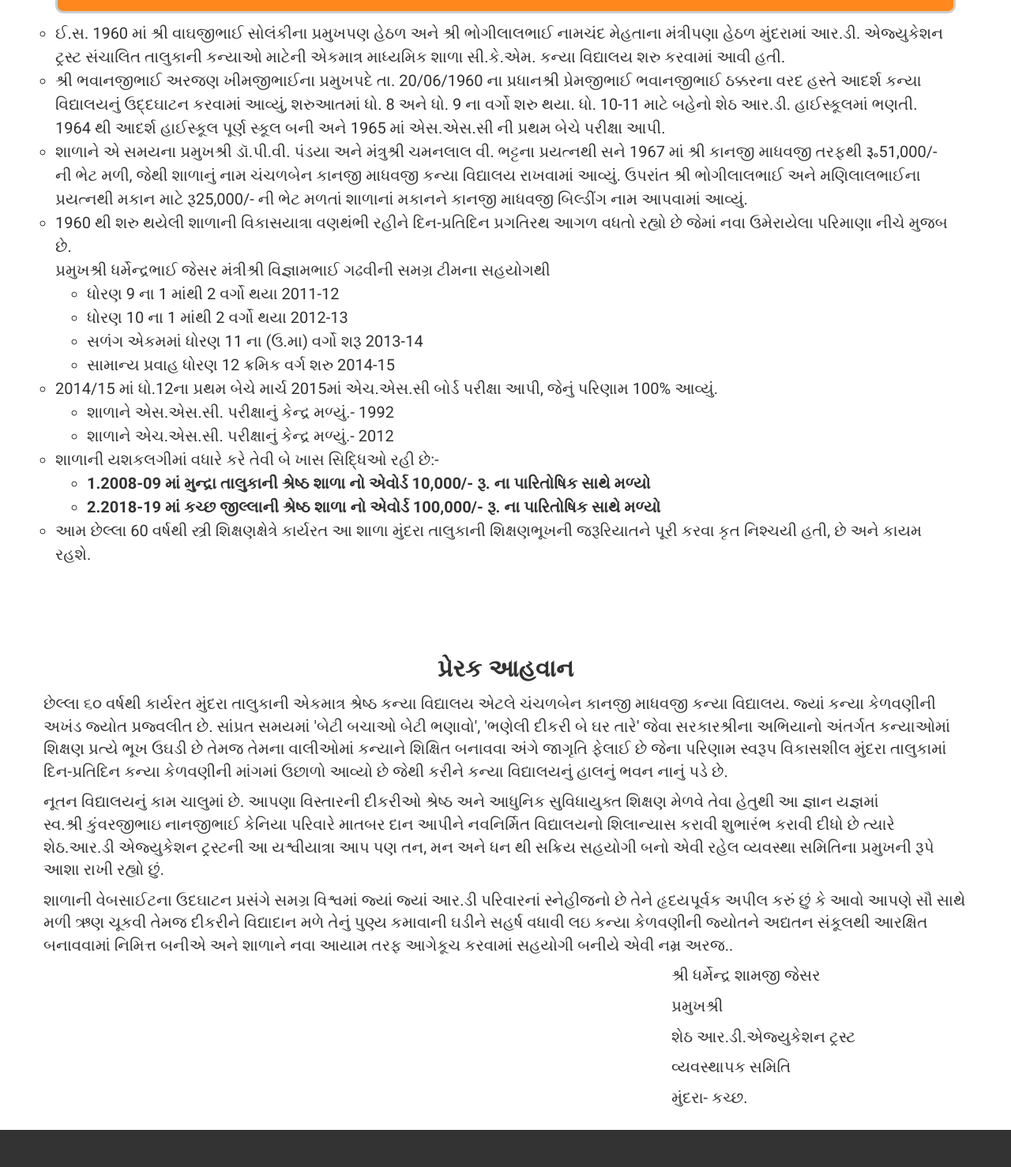
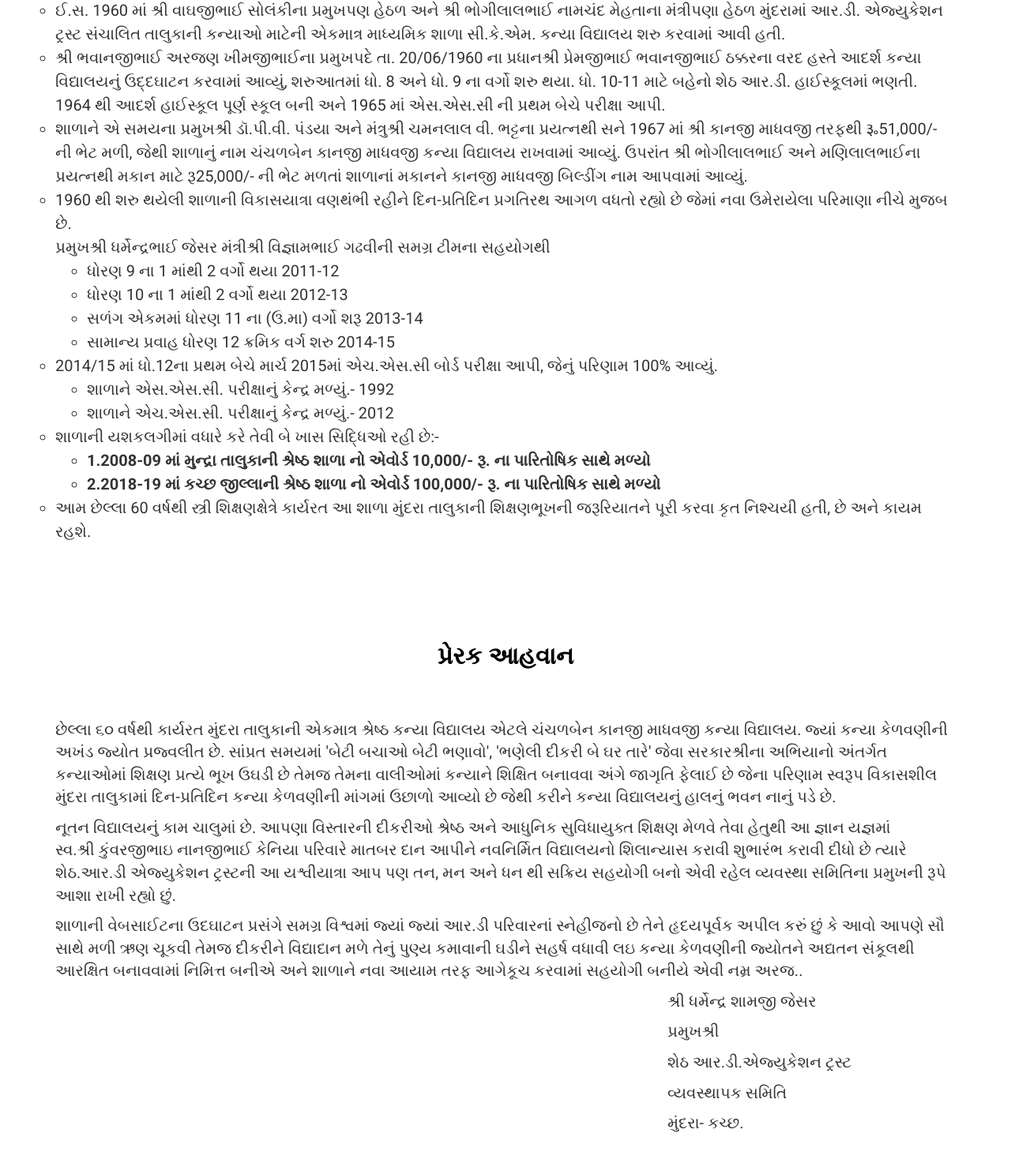
Before and after one commit to uttampatel007/ckm-mundra, a Django app: page /history/ in a window 1280 px wide. Shown: the part 1249-2727 px from the top of the page at 79% size. Run offline with Django 3.2, Linux system fonts and the light colour scheme; some libraries are stand-ins or nearby versions.

Commit message:
pdf-added

```diff
--- a/core/templates/core/about.html
+++ b/core/templates/core/about.html
@@ -5,26 +5,6 @@
 {% endblock %}
 
 {% block content %}
-
-    <style type="text/css">
-        .parallaxi {
-        background-color: white;
-        background-image: url("ckmimage.jpeg");
-        height: 100%;
-        /* Create the parallax scrolling effect */
-        background-attachment: fixed;
-        background-position: center;
-        background-repeat: no-repeat;
-        background-size: cover;
-        /*following just for demo purposes to add height and top padding*/
-        height:300vh;
-        padding-top:100vh;
-    }
-    .parallax-curtain{
-      height:100vh;
-      /*background:rgba(255,255,255,0.5);*/
-    }
-    </style>
 <section id="mu-page-breadcrumb">
     <div class="container">
         <div class="row">
@@ -40,28 +20,22 @@
         </div>
     </div>
 </section>
-
-  	<section id="mu-about-us">
+<section id="mu-about-us" style="margin-bottom: -3%;margin-top: -3%;font-size: 20px;">
     <div class="container">
         <div class="row">
             <div class="col-md-12">
                 <div class="mu-about-us-area">
                     <div class="row">
                         <div class="mu-title">
-                                <h2>શાળાનો ઇતિહાસ</h2>
-                                <br>
+                            <h2 style="text-align: center;font-weight: bold;margin-bottom: 5%;">શાળા ઇતિહાસ</h2>
                         </div>
                         <div class="col-lg-12 col-md-12">
-	                			<div class="mu-about-us-right" style="border:3px solid #ccc;background: #ff871c;padding: 15px 10px;border-radius: 10px;">
-                                    <!-- <div class="parallaxmi"></div>                            -->
+                            <div class="mu-about-us-left">
                                 <img src="{% static 'core/assets/img/school.JPG' %}" alt="img" style="width: 100%;">
                             </div>
                         </div>
-              				<div class="col-lg-12 col-md-12" style="font-size: 20px;">
+                        <div class="col-lg-12 col-md-12">
                             <div class="mu-about-us-left">
-				                  	<!-- Start Title -->
-
-                  					<!-- End Title -->
                                 <p></p>
                                 <ul>
                                     <li>ઈ.સ. 1960 માં શ્રી વાઘજીભાઈ સોલંકીના પ્રમુખપણ હેઠળ અને શ્રી ભોગીલાલભાઈ નામચંદ મેહતાના
@@ -103,7 +77,6 @@
 
 
                                 </ul>
-
                             </div>
                         </div>
 
@@ -113,13 +86,17 @@
         </div>
     </div>
 </section>
-    <section>
-        <div class="container" style="font-size: 20px;">
+<section id="mu-about-us" style="margin-bottom: -3%;margin-top: -3%;font-size: 20px;">
+    <div class="container">
         <div class="row">
             <div class="col-md-12">
-                    <div class="mu-title"></div>
-                        <h2 class="text-center" style="padding: 10px;margin: auto;">પ્રેરક આહવાન </h2>
+                <div class="mu-about-us-area">
+                    <div class="row">
+                        <div class="mu-title">
+                            <h2 style="text-align: center;font-weight: bold;margin-bottom: 5%;">પ્રેરક આહવાન</h2>
                         </div>
+                        <div class="col-lg-12 col-md-12">
+                            <div class="mu-about-us-left">
                                 <p>છેલ્લા ૬૦ વર્ષથી કાર્યરત મુંદરા તાલુકાની એકમાત્ર શ્રેષ્ઠ કન્યા વિદ્યાલય એટલે ચંચળબેન કાનજી માધવજી કન્યા વિદ્યાલય. જ્યાં કન્યા કેળવણીની અખંડ જ્યોત પ્રજ્વલીત
                                     છે. સાંપ્રત સમયમાં 'બેટી બચાઓ બેટી ભણાવો', 'ભણેલી દીકરી બે ઘર તારે' જેવા સરકારશ્રીના અભિયાનો અંતર્ગત કન્યાઓમાં શિક્ષણ
                                      પ્રત્યે ભૂખ ઉઘડી છે તેમજ તેમના વાલીઓમાં કન્યાને શિક્ષિત બનાવવા અંગે જાગૃતિ ફેલાઈ છે જેના પરિણામ સ્વરૂપ વિકાસશીલ મુંદરા
@@ -144,9 +121,13 @@
                                    </div>
                                </div>
                                </div>
-                    <p style="height: 200px;"></p>
+                            </div>
+                        </div>
+                    </div>
+                </div>
+            </div>
         </div>
     </div>
 </section>
-  <!-- End about us -->
+
 {% endblock %}
```
Also changed, not shown: core/templates/core/admission.html (+12 -8 lines), 1 other file. Lines whose indentation alone changed are shown as unchanged.
